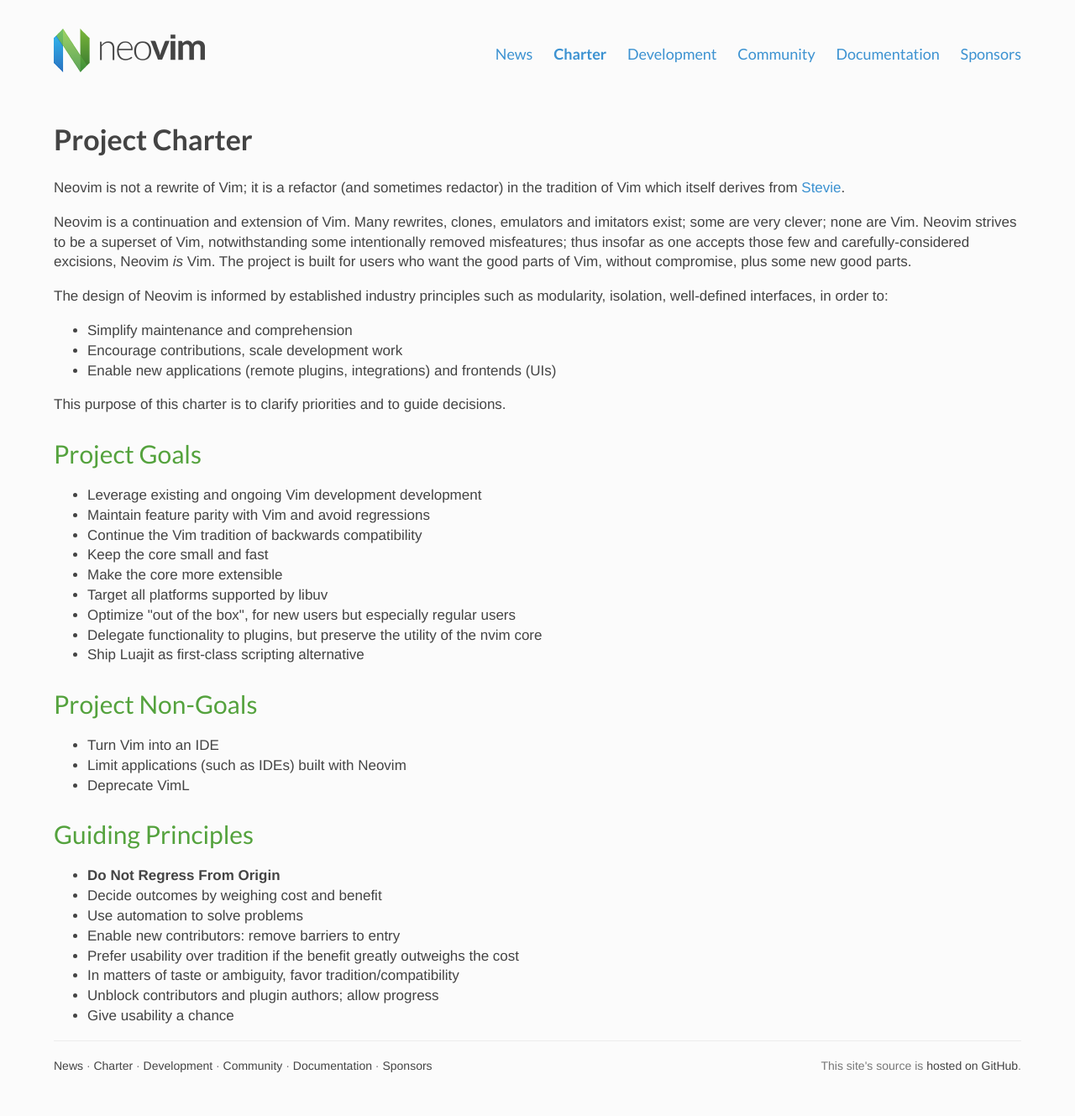
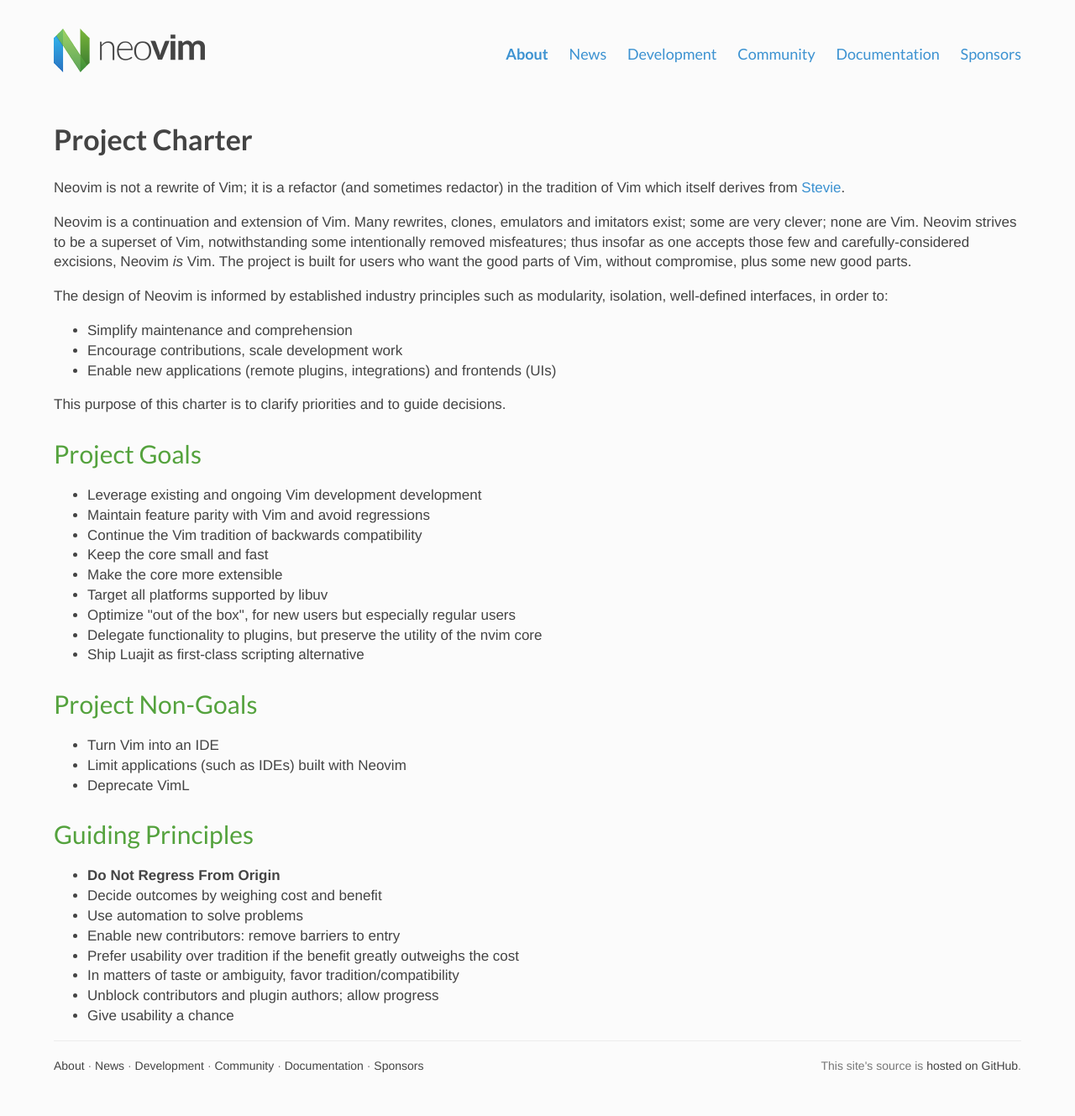
Before and after one commit to neovim/neovim.github.io, a Jekyll site: the page built from about.html, in a window 1280 px wide. Shown: the whole page at 84% size. Built offline with Jekyll 4.4.1, drawn with Linux system fonts in a browser that asks for light colours; nearby versions of some CDN libraries; Markdown is read by kramdown in place of the engine named in the settings.

Commit message:
fixup: rename charter to about
Also, moved the navigation link to the beggining.

```diff
--- a/_data/nav.yml
+++ b/_data/nav.yml
@@ -1,7 +1,7 @@
+- title: About
+  url: /about/
 - title: News
   url: /news/
-- title: Charter
-  url: /charter/
 - title: Development
   url: https://github.com/neovim/neovim
 - title: Community
--- a/charter.html
+++ b/about.html
@@ -1,9 +1,9 @@
 ---
 layout: default
-title: Project Charter
+title: About
 ---
 
-{% include nav.html active='Charter' %}
+{% include nav.html active='About' %}
 
 <div class="container">
 
```
